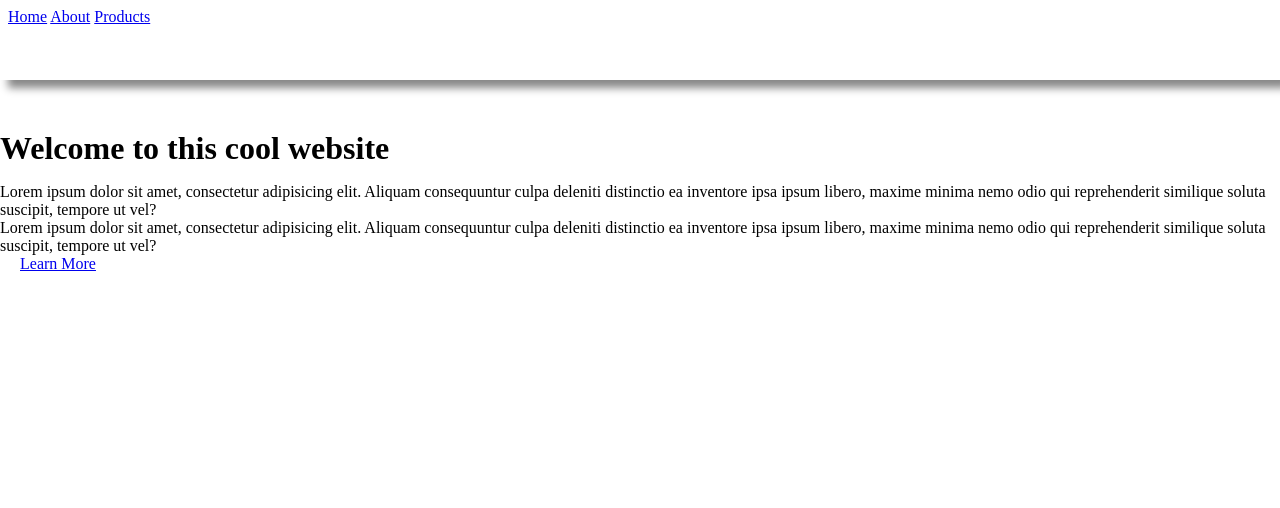
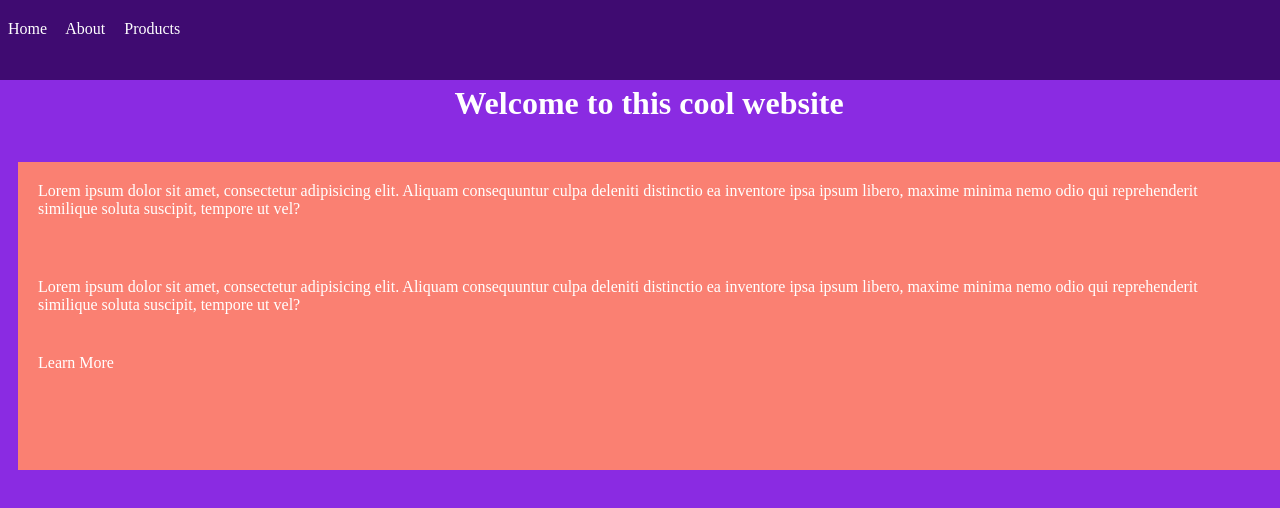
Before and after one commit to danevogel/CIT_212, a plain HTML site: page index.html in a window 1280 px wide. Drawn offline with Linux system fonts and the light colour scheme; files that its build step writes are made by us from their sources.

Commit message:
Add files via upload

```diff
--- a/style.css
+++ b/style.css
@@ -1,68 +1,79 @@
 *{
-    margin: 0;
+    margin:0;
+}
 
+html{
+    height: 150%;
+    background-color: blueviolet;
 }
-html{
 
-    height: 200%;
-    padding-top: 65px;
-
-}
-body{
+.wrapper{
     box-sizing: border-box;
     padding-top: 65px;
+    padding-left: 18px;
 }
 
-h1 {
-    margin-bottom: 16px;
-}
-.para{
-    height:100px;
-    min-width: 100px;
-    max-width: 150px;
-    background-color: white;
-    box-sizing: border-box;
-    padding: 8px;
-}
-.box{
-    height:80px;
-    width: 80px;
-    background-color: black;
-    align: right;
-}
-.box2{
-    height:300px;
-    width: 400px;
-}
-.box3{
-    height:250px;
-    width: 600px;
-    background-color: green;
-    border-radius: 6px;
-}
 nav{
     height: 80px;
     width: 100%;
-    background-color: white;
-    border-bottom: black;
+    position: fixed;
+    top: 0;
+    left: 0;
+    background-color: #3f0b71;
+    color: white;
     box-sizing: border-box;
-    box-shadow: 8px 8px 8px #888888;
-    padding: 8px;
-    position: fixed;
-    top:0;
-    left:0;
+    padding: 20px 8px;
+}
+h1,h2,h3,h4,h5,h6,p{
+    margin-bottom: 20px;
+    color: white;
+    padding: 20px;
+    text-align: center;
 }
 
-nav p{
-    color: black;
-    height: 20px;
-    position: absolute;
-    top: 20px;
+a{
+    color: white;
+    text-decoration: none;
+    margin-right: 15px;
 }
 
-div#container {
-    height: 800px;
-    background-color: gray;
+.center{
+    display: block;
+    margin-left: auto;
+    margin-right: auto;
+}
 
+.box{
+    height: 100px;
+    width: 100px;
+    background-color: white;
+    margin: 8px;
+    float: bottom;
+}
+
+.container{
+    min-height: 300px;
+    width: 100%;
+    background-color: salmon;
 
 }
+@media screen and (min-device-width: 800px){
+    .container{
+        width: 250px;
+        padding-bottom: 8px;
+        float: left;
+    }
+    p{
+        float: left;
+    }
+}
+@media screen and (max-device-width: 800px){
+    .container{
+        width: 100%;
+        float: bottom;
+    }
+    p{
+        float: bottom;
+        text-align: center;
+    }
+}
```
